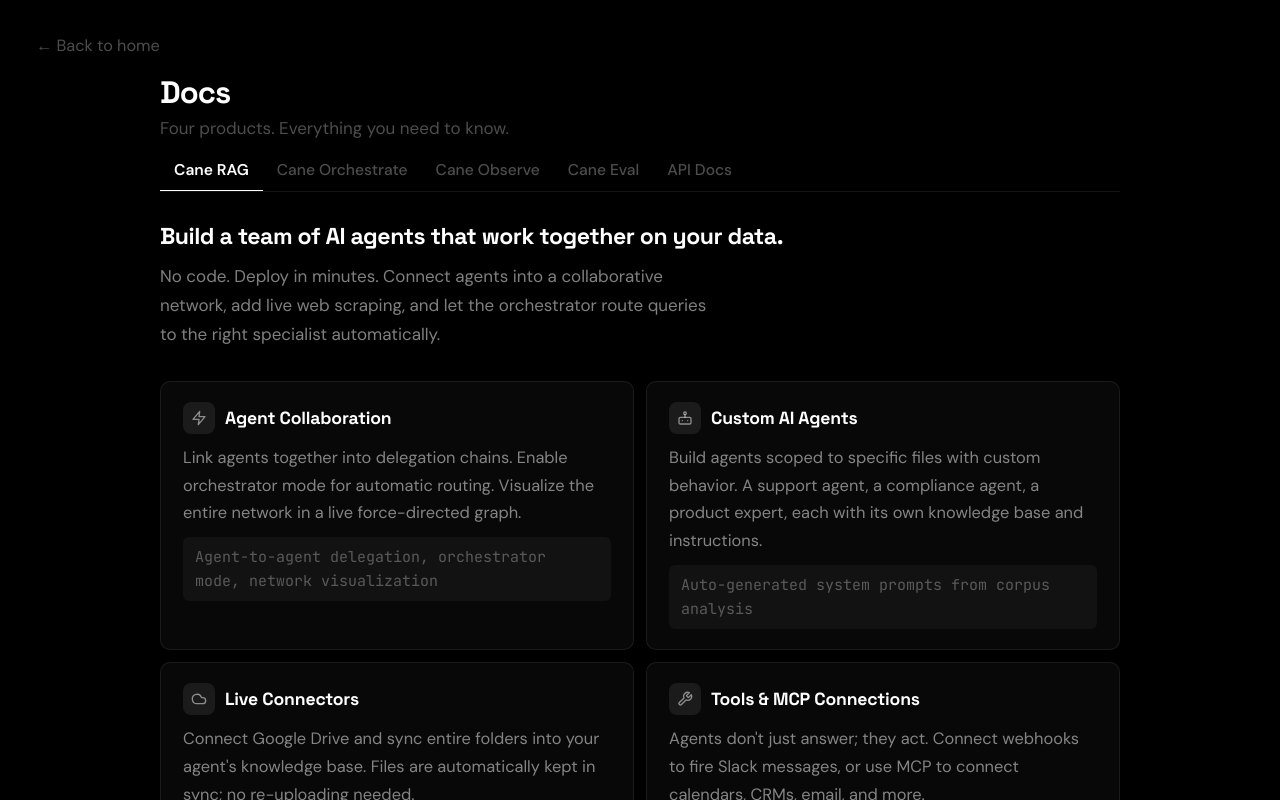
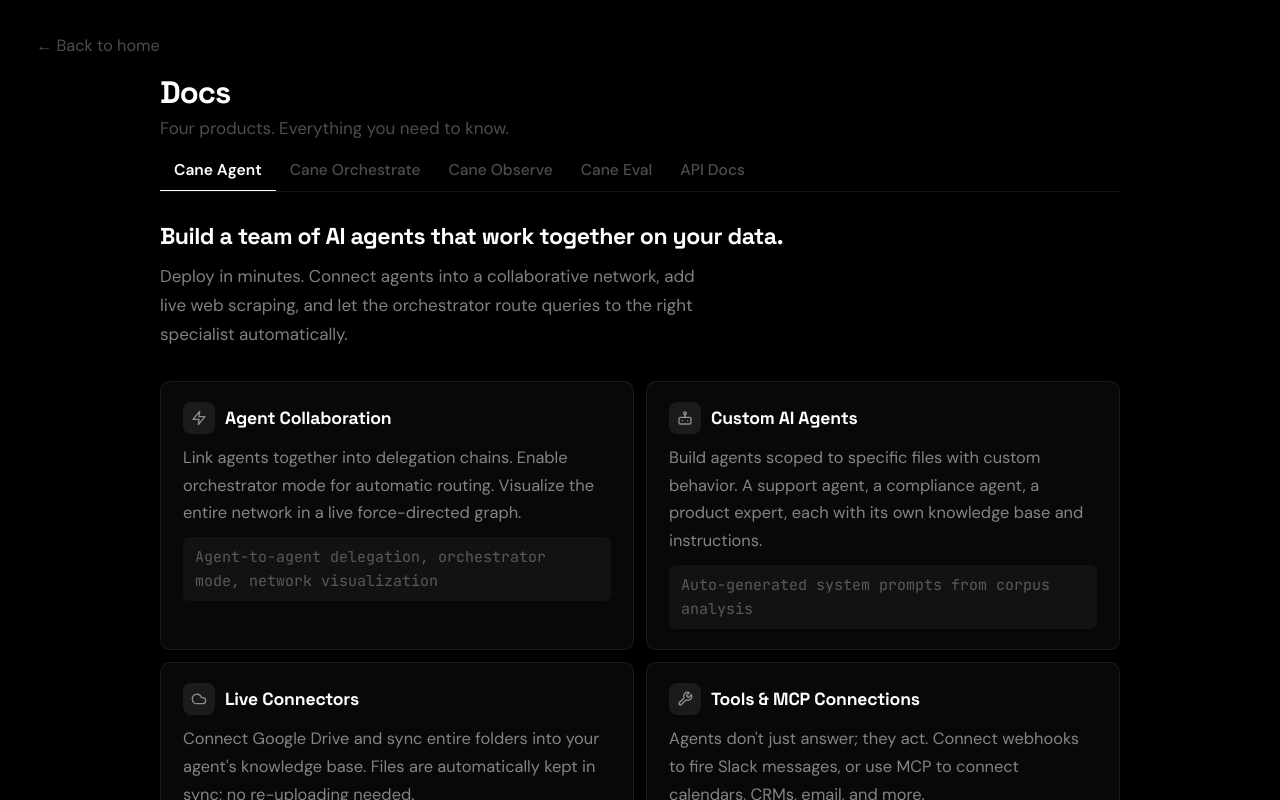
Before and after one commit to colingfly/cane, a React (Vite) app in the folder frontend/: page /guide in a window 1280 px wide. Shown: the top 800 px of the page. Built offline with nearby package versions, Linux system fonts and the light colour scheme.

Commit message:
updated docs

```diff
--- a/frontend/src/pages/Guide.jsx
+++ b/frontend/src/pages/Guide.jsx
@@ -133,7 +133,7 @@
           Build a team of AI agents that work together on your data.
         </div>
         <div style={{ fontSize: '0.85rem', color: 'var(--text-secondary)', lineHeight: 1.7, maxWidth: 560 }}>
-          No code. Deploy in minutes. Connect agents into a collaborative network, add live web scraping,
+          Deploy in minutes. Connect agents into a collaborative network, add live web scraping,
           and let the orchestrator route queries to the right specialist automatically.
         </div>
       </div>
@@ -906,7 +906,7 @@
 }
 
 const tabs = [
-  { id: 'rag', label: 'Cane RAG', Component: RagDocsTab },
+  { id: 'rag', label: 'Cane Agent', Component: RagDocsTab },
   { id: 'orchestrate', label: 'Cane Orchestrate', Component: OrchestrateDocsTab },
   { id: 'observe', label: 'Cane Observe', Component: ObserveDocsTab },
   { id: 'eval', label: 'Cane Eval', Component: EvalDocsTab },
--- a/frontend/src/pages/Landing.jsx
+++ b/frontend/src/pages/Landing.jsx
@@ -49,7 +49,7 @@
             <span className="lp-dropdown-trigger">Products <span className="lp-chevron">&#9662;</span></span>
             <div className="lp-dropdown-menu"><div className="lp-dropdown-inner">
               <a href="#rag" className="lp-dropdown-item">
-                <span className="lp-dropdown-title">Cane RAG</span>
+                <span className="lp-dropdown-title">Cane Agent</span>
                 <span className="lp-dropdown-desc">Build agents on your documents</span>
               </a>
               <a href="#orchestrate" className="lp-dropdown-item">
@@ -74,10 +74,10 @@
       {/* Hero */}
       <section className="lp-hero">
         <h1 className="lp-reveal">
-          Build an AI workforce.
+          Build, connect, monitor,<br />and verify AI agents.
         </h1>
         <p className="lp-hero-sub lp-reveal">
-          A team of AI agents that work together on your data. No code. Deploy in minutes.
+          Four products. One platform. From RAG pipelines to agent networks to automated evals.
         </p>
         <div className="lp-hero-actions lp-reveal">
           <Link to="/register" className="lp-btn-fill">Get started free</Link>
@@ -89,7 +89,7 @@
       <section className="lp-stats lp-reveal">
         <div className="lp-stats-inner">
           {[
-            ['Cane RAG', 'Hybrid retrieval with re-ranking. Not just embeddings'],
+            ['Cane Agent', 'Hybrid retrieval with re-ranking. Not just embeddings'],
             ['Cane Orchestrate', 'Agents discover, call, and delegate to each other'],
             ['Cane Observe', 'Every call logged. Full audit trail. Live graph'],
             ['Cane Eval', 'LLM judge scores accuracy, completeness, relevance'],
@@ -102,11 +102,11 @@
         </div>
       </section>
 
-      {/* Cane RAG */}
+      {/* Cane Agent */}
       <section id="rag" className="lp-section">
         <div className="lp-contain">
           <div className="lp-section-head lp-reveal">
-            <div className="lp-product-label">Cane RAG</div>
+            <div className="lp-product-label">Cane Agent</div>
             <h2>Build agents on your documents.</h2>
             <p>Upload files or sync Google Drive. Cane handles ingestion, retrieval, and deployment.</p>
           </div>
```
